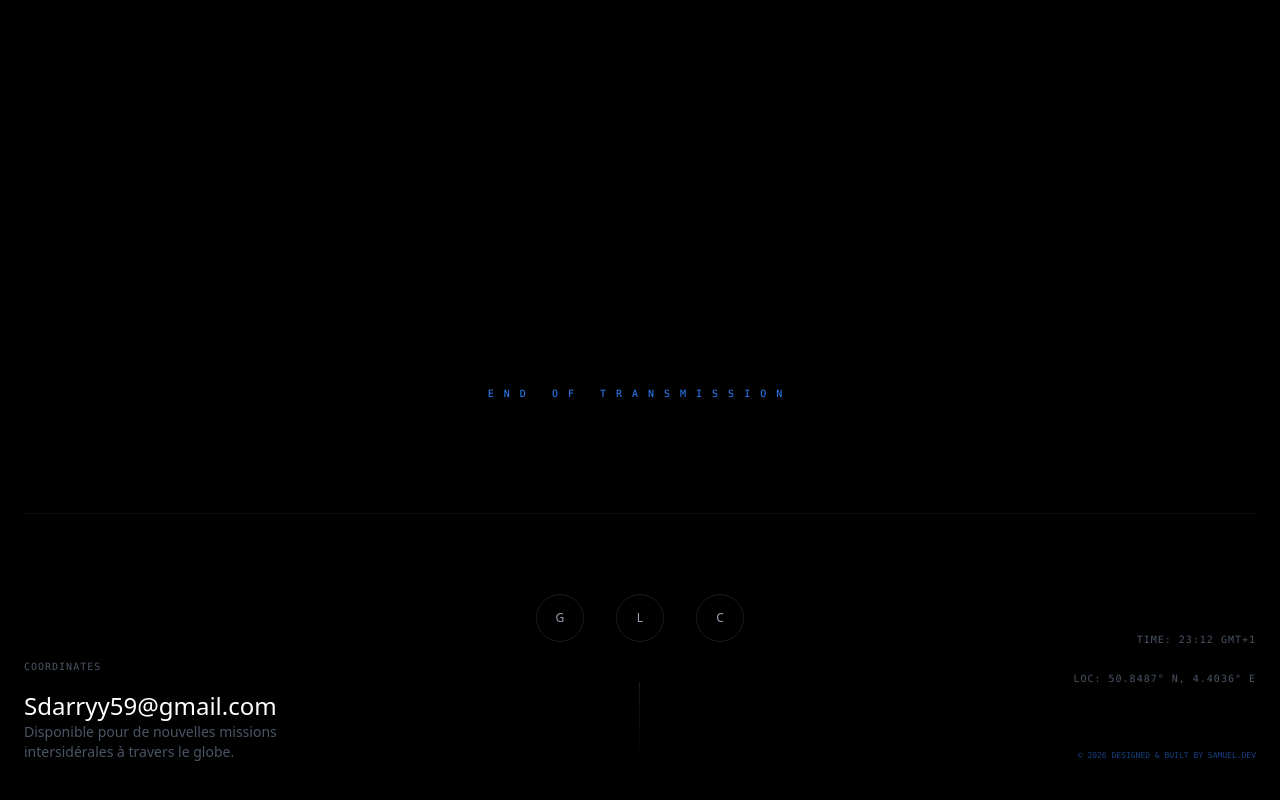
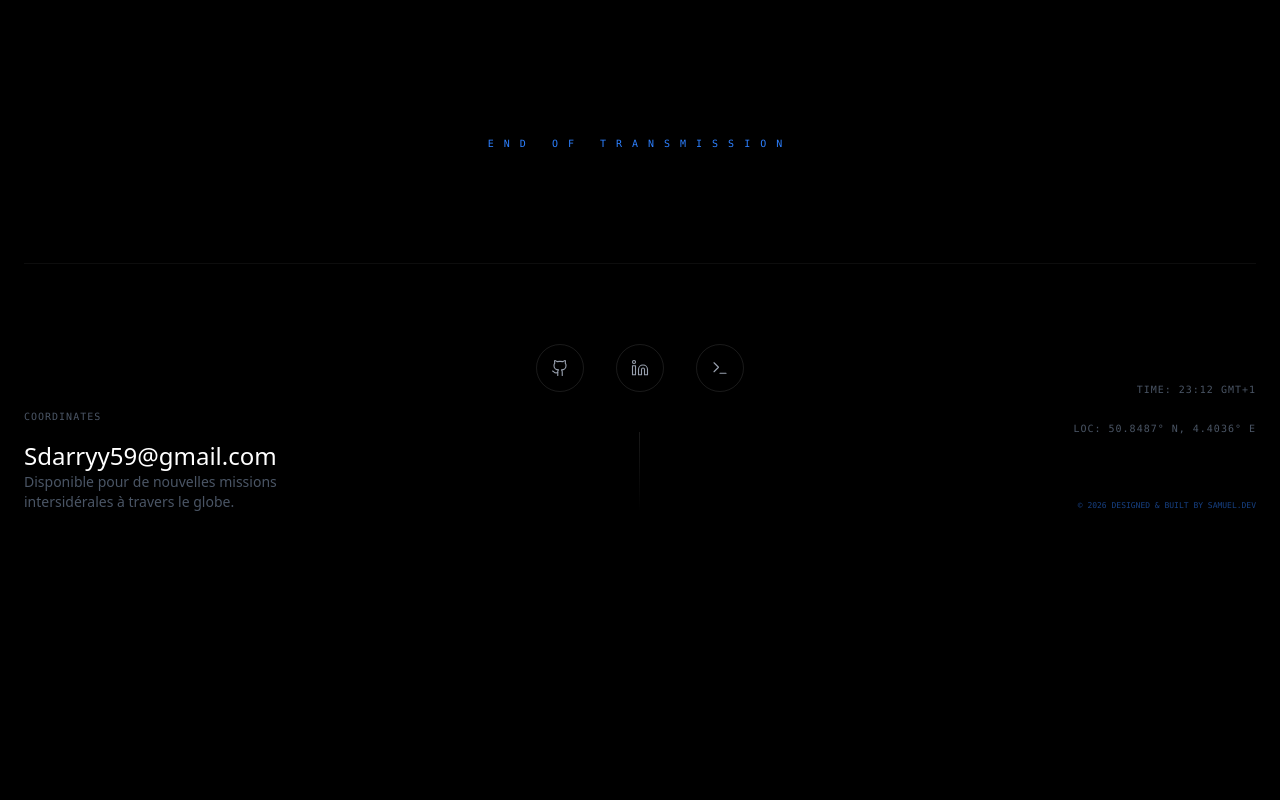
Before and after one commit to Eultype/portfolio-sam-v2, a Next.js app: page / in a window 1280 px wide. Shown: the part 7241-8041 px from the top of the page. After the commit the page ends 7833 px from the top, so only its background shows below. Built offline with nearby package versions, Linux system fonts and the light colour scheme; no server answers.

Commit message:
feat(ui): ajout des icônes Lucide dans le footer pour les réseaux sociaux

```diff
--- a/package.json
+++ b/package.json
@@ -17,6 +17,7 @@
     "@types/three": "^0.182.0",
     "gsap": "^3.14.2",
     "lenis": "^1.3.17",
+    "lucide-react": "^0.563.0",
     "maath": "^0.10.8",
     "next": "16.1.3",
     "react": "19.2.3",
--- a/src/components/layout/Footer.tsx
+++ b/src/components/layout/Footer.tsx
@@ -2,10 +2,19 @@
 
 // Import Spline
 import Spline from "@splinetool/react-spline";
+// Import Lucide
+import { Github, Linkedin, Terminal } from "lucide-react";
 // Import des composants
 import MagneticButton from '../ui/MagneticButton';
 // Import des data
 import { portfolioData } from '@/data/portfolio';
+
+// Mappage des icônes
+const IconMap: Record<string, any> = {
+    Github: Github,
+    Linkedin: Linkedin,
+    Code: Terminal
+};
 
 // Layout du Footer
 export default function Footer() {
@@ -19,7 +28,7 @@ export default function Footer() {
                     {/* Robot / Titre */}
                     <div className="mb-20 md:mb-2 lg:mb-14 xl:mb-20 w-full flex flex-col items-center">
                         {/* Robot */}
-                        <div className="w-full h-[200px] md:h-[500px] xl:h-[600px] relative pb-10 md:p-0 -mt-20 md:-mt-32 xl:-mt-40">
+                        <div className="w-full h-[200px] md:h-[500px] xl:h-[350px] relative pb-10 md:p-0 -mt-20 md:-mt-32 xl:-mt-40">
                             <Spline
                                 scene="https://prod.spline.design/fhn2DJvLeJq9GDKK/scene.splinecode"
                                 style={{ width: '100%', height: '100%' }}
@@ -47,18 +56,22 @@ export default function Footer() {
                         {/* Colonne centrale : Réseaux sociaux */}
                         <div className="flex flex-col items-center gap-10">
                             <div className="flex gap-8">
-                                {portfolioData.personal.socials.map((social) => (
+                                {portfolioData.personal.socials.map((social) => {
+                                    const Icon = IconMap[social.icon] || Terminal;
+                                    return (
                                         <MagneticButton key={social.name}>
                                             <a
                                                 href={social.url}
                                                 target="_blank"
                                                 rel="noopener noreferrer"
                                                 className="w-12 h-12 rounded-full border border-white/10 flex items-center justify-center text-xs text-gray-400 hover:text-white hover:border-white transition-all duration-500"
+                                                aria-label={social.name}
                                             >
-                                            {social.name.charAt(0)}
+                                                <Icon size={18} strokeWidth={1.5} />
                                             </a>
                                         </MagneticButton>
-                                ))}
+                                    );
+                                })}
                             </div>
                             <div className="w-px h-20 bg-gradient-to-b from-white/10 to-transparent" />
                         </div>
```
Also changed, not shown: 1 other file (tests, documents, lock files or other folders). Lines whose indentation alone changed are shown as unchanged.
